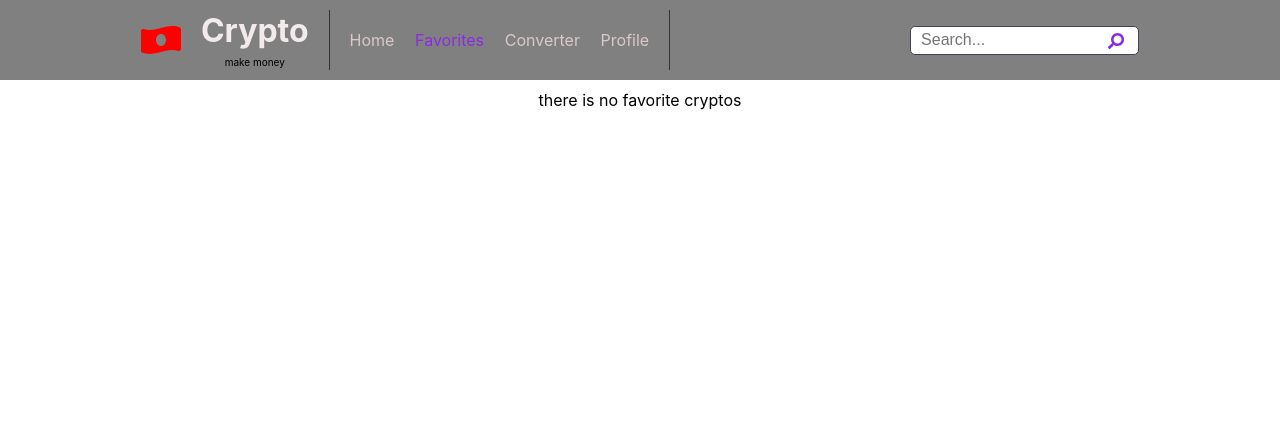
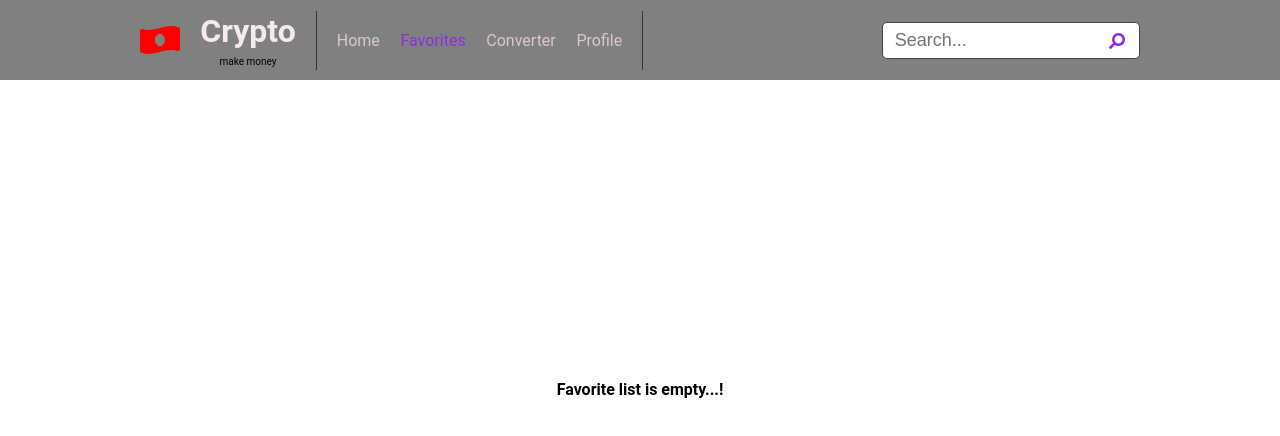
Before and after one commit to behzadiv/Crypto-Currency-Tracker, a React (Create React App) app: page /favorites in a window 1280 px wide. Shown: the top 436 px of the page. Built offline with nearby package versions, Linux system fonts and the light colour scheme; the HTML template or start-up script is replaced by a standard one.

Commit message:
edit some styles

```diff
--- a/src/App.css
+++ b/src/App.css
@@ -21,5 +21,5 @@ body{
     text-align: center;
     width: 100%;
     margin: 0px auto;
-
+    font-family: Roboto, Oxygen, Ubuntu, Cantarell, 'Open Sans', 'Helvetica Neue', sans-serif;
 }
--- a/src/components/Crypto/Crypto.css
+++ b/src/components/Crypto/Crypto.css
@@ -12,8 +12,7 @@ img{
     grid-template-columns: 1fr 2fr 1fr 1fr 2fr 1fr;
     text-align: center;
     align-items: center;
-    border: 1px solid rgba(138, 48, 48, 0.336);
-    font-family: sans-serif;
+    border-bottom: 1px solid rgba(138, 48, 48, 0.336);
     padding:20px 0;
     background-color: white;
     color: var(--info-color);
--- a/src/components/CryptoList/CryptoList.css
+++ b/src/components/CryptoList/CryptoList.css
@@ -7,7 +7,7 @@
     grid-template-columns: 1fr 2fr 1fr 1fr 2fr 1fr;
     text-align: center;
     color: var(--text-color);
-    border: 1px solid rgba(161, 86, 86, 0.336);
+    border-bottom: 2px solid rgba(7, 0, 0, 0.438);
     padding: 10px 0;
     background-color: rgba(255, 255, 255);
 }
@@ -16,7 +16,9 @@
     justify-content: flex-start;
     margin-left: 30px;
 }
-
+.body-content{
+    padding: 0 10px;
+}
 @media screen and (max-width : 600px) {
     .title {
         display: grid;
--- a/src/components/CryptoList/CryptoList.jsx
+++ b/src/components/CryptoList/CryptoList.jsx
@@ -26,7 +26,7 @@ const CryptoList = ({ allData, addToList }) => {
     });
   };
   return (
-    <div>
+    <div className="body-content">
 
       {width >= 600 ? (
         <div className="title">
--- a/src/components/SearchComponent/SearchComponent.css
+++ b/src/components/SearchComponent/SearchComponent.css
@@ -11,9 +11,9 @@
 }
 .search input{
     height: 25px;
-    color: blueviolet;
-    padding: 1px 10px;
-    font-size: medium;
+    padding: 5px 12px;
+    font-size: large;
+    font-weight: 500;
     border: 1px solid rgb(66, 66, 88);
     border-radius: 5px;
     outline: none;
--- /dev/null
+++ b/src/pages/Favorite.css
@@ -0,0 +1,10 @@
+.empty-text{
+    margin-top: 100px;
+    font-weight: 700;
+}
+
+@media screen and (min-height: 600px) {
+    .empty-text{
+      margin-top: 300px;
+    }
+  }
--- a/src/pages/Favorite.jsx
+++ b/src/pages/Favorite.jsx
@@ -1,7 +1,7 @@
 import { useEffect, useState } from "react";
 import CryptoList from "../components/CryptoList/CryptoList";
 import axios from "axios"
-
+import "./Favorite.css"
 const Favorite = () => {
         const data = JSON.parse( localStorage.getItem("data"))
         const[allData , setAllData]= useState([])
@@ -29,7 +29,7 @@ const Favorite = () => {
         },[data])
         return (
             <div>
-               {allData.length ? <CryptoList allData = {allData} addToList={addToFavoriteList}/ > : <p>there is no favorite cryptos</p>}
+               {allData.length ? <CryptoList allData = {allData} addToList={addToFavoriteList}/ > : <p className="empty-text">Favorite list is empty...!</p>}
             </div>
      );
 }
```
